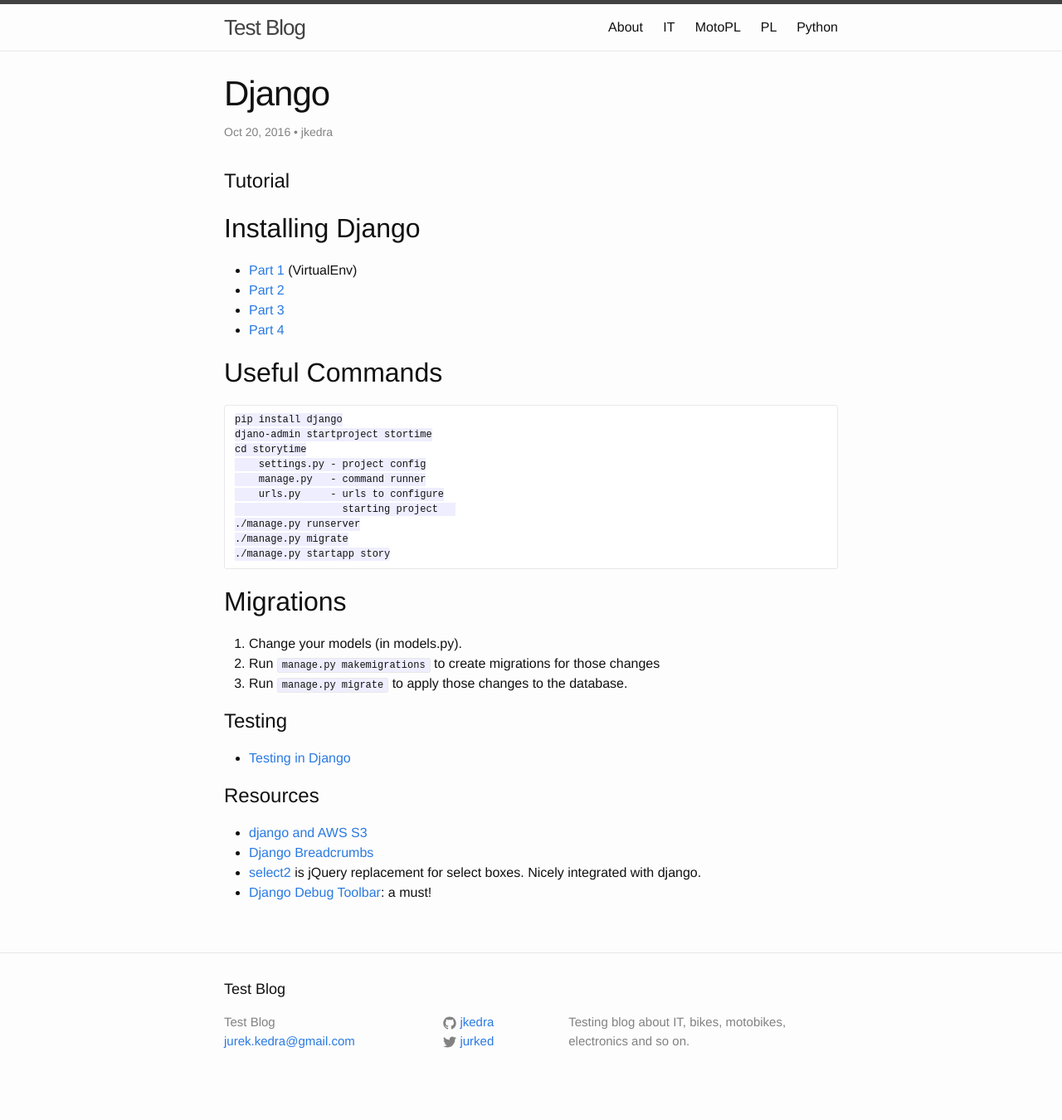
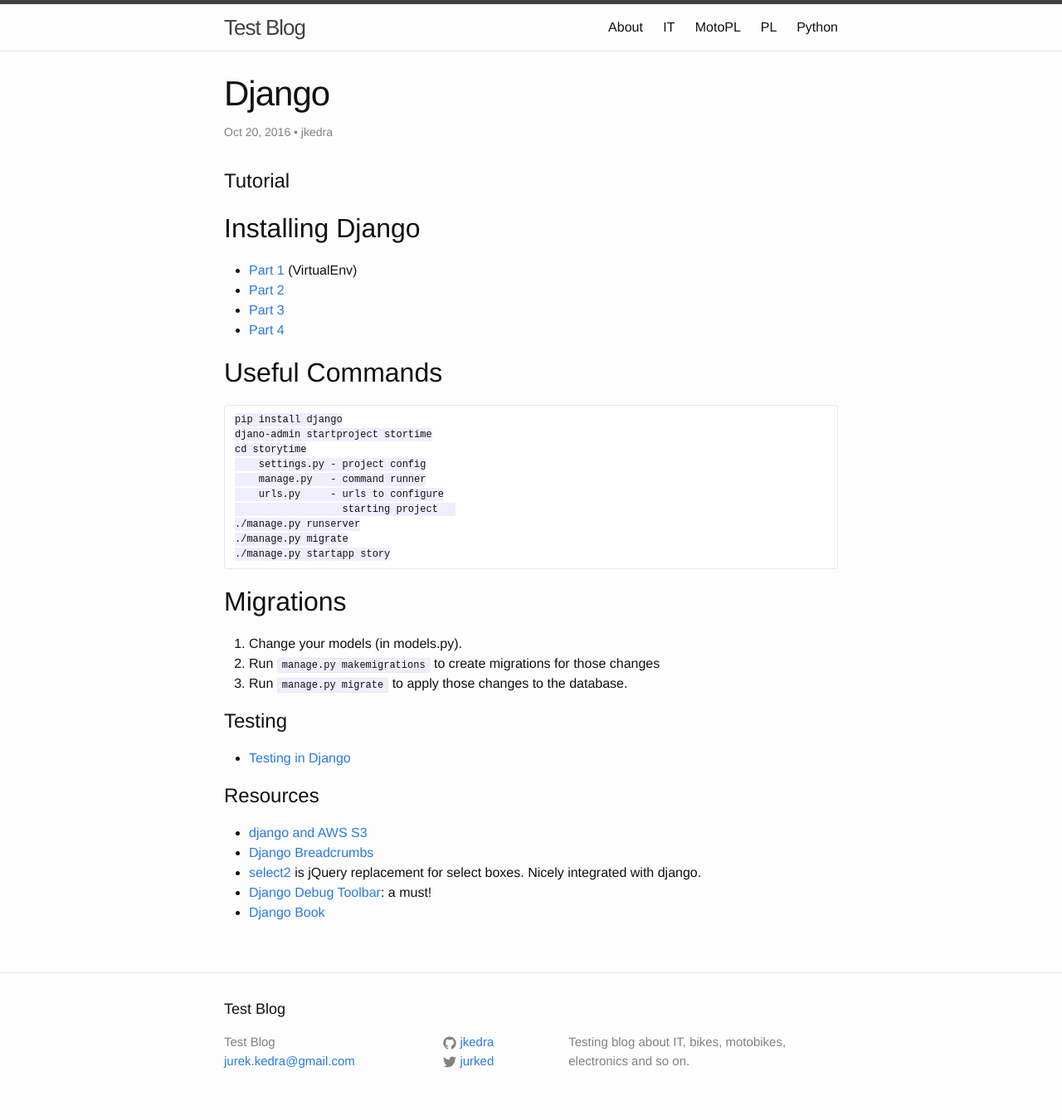
Before and after one commit to jkedra/jkedra.github.io, a Jekyll site: the page built from _python/django.md, in a window 1280 px wide. Shown: the whole page at 83% size. Built offline with Jekyll 4.4.1, drawn with Linux system fonts in a browser that asks for light colours; before the commit the page ends 1326 px from its top, so only the background shows below that.

Commit message:
djangobook

```diff
--- a/_python/django.md
+++ b/_python/django.md
@@ -45,6 +45,7 @@
 * [select2][Select2] is jQuery replacement for select boxes.
     Nicely integrated with django.
 * [Django Debug Toolbar][debug-toolbar]: a must!
+* [Django Book](http://djangobook.com/)
 
 
 [djbreadcrumbs]: https://django-bootstrap-breadcrumbs.readthedocs.org/en/latest/
```
